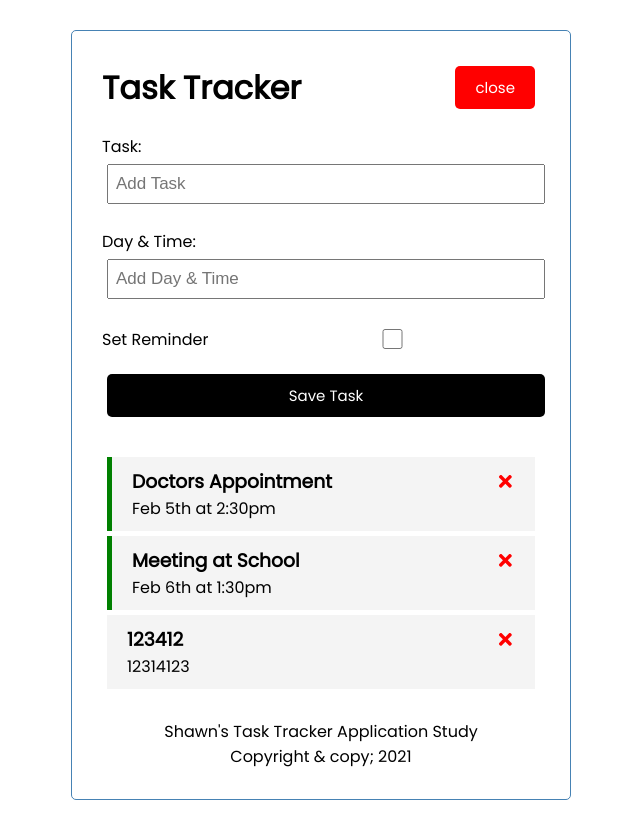
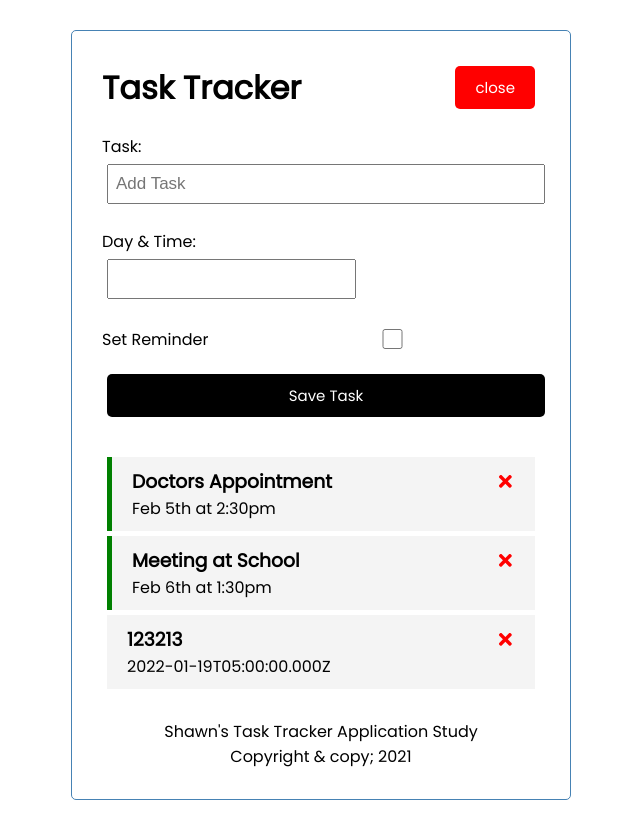
Before and after one commit to schoi0115/react-study-Dec-, a React (Create React App) app: page / in a window 1280 px wide. Both pictures are taken after a click on the button "add". Shown: the whole page, without its empty margins (319-959 px from the left). Built offline with nearby package versions, Linux system fonts and the light colour scheme; data requests are answered from the project's data file; the HTML template or start-up script is replaced by a standard one.

Commit message:
using DatePicker lib

```diff
--- a/db.json
+++ b/db.json
@@ -13,8 +13,8 @@
       "reminder": true
     },
     {
-      "text": "123412",
-      "day": "12314123",
+      "text": "123213",
+      "day": "2022-01-19T05:00:00.000Z",
       "reminder": false,
       "id": 3
     }
--- a/package.json
+++ b/package.json
@@ -8,6 +8,7 @@
     "@testing-library/user-event": "^13.5.0",
     "json-server": "^0.17.0",
     "react": "^17.0.2",
+    "react-datepicker": "^4.5.0",
     "react-dom": "^17.0.2",
     "react-icons": "^4.3.1",
     "react-router-dom": "^6.1.1",
--- a/src/components/AddTask.js
+++ b/src/components/AddTask.js
@@ -1,9 +1,13 @@
 import { useState } from 'react'
+import DatePicker from "react-datepicker";
+import "react-datepicker/dist/react-datepicker.css";
 
 const AddTask = ({ onAdd }) => {
     const [text, setText] = useState('')
     const [day, setDay] = useState('')
     const [reminder, setReminder] = useState(false)
+
+    const [startDate, setStartDate] = useState(new Date());
 
     const onSubmit = (e) => {
         e.preventDefault()
@@ -13,7 +17,7 @@ const AddTask = ({ onAdd }) => {
         }
         onAdd({ text, day, reminder })
         setText('')
-        setDay('')
+        setDay(startDate)
         setReminder(false)
     }
     return (
@@ -29,12 +33,13 @@ const AddTask = ({ onAdd }) => {
             </div>
             <div className='form-control'>
                 <label>Day & Time: </label>
-                <input
+                <DatePicker selected={startDate} onChange={(date) => setStartDate(date)} value={day}/>
+                {/* <input
                     type='text'
                     placeholder='Add Day & Time'
                     value={day}
                     onChange={(e) => setDay(e.target.value)}
-                />
+                /> */}
             </div>
             <div className='form-control form-control-check'>
                 <label>Set Reminder </label>
```
Also changed, not shown: 1 other file (tests, documents, lock files or other folders).
